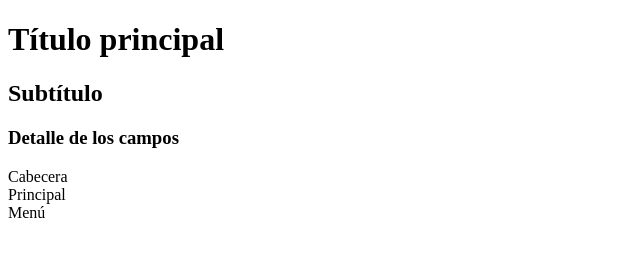
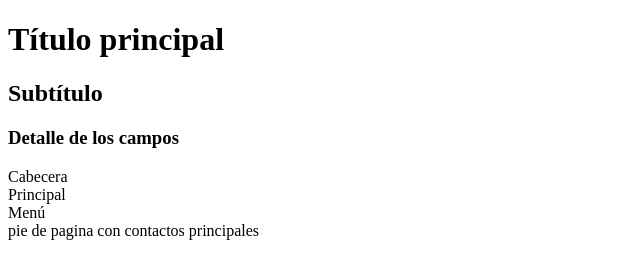
Before and after one commit to Jeec4444/frontEnd, a plain HTML site: page index.html in a window 1280 px wide. Shown: the whole page, without its empty margins (0-640 px from the left). Drawn offline with Linux system fonts and the light colour scheme.

Commit message:
faltó e pie de página
debe detllarse los contactos proncipales del dueño de la página

```diff
--- a/index.html
+++ b/index.html
@@ -13,6 +13,7 @@
     <header>Cabecera</header>
     <main>Principal</main>
     <nav>Menú</nav>
+    <footer>pie de pagina con contactos principales</footer>
 
 </body>
 </html>
```
